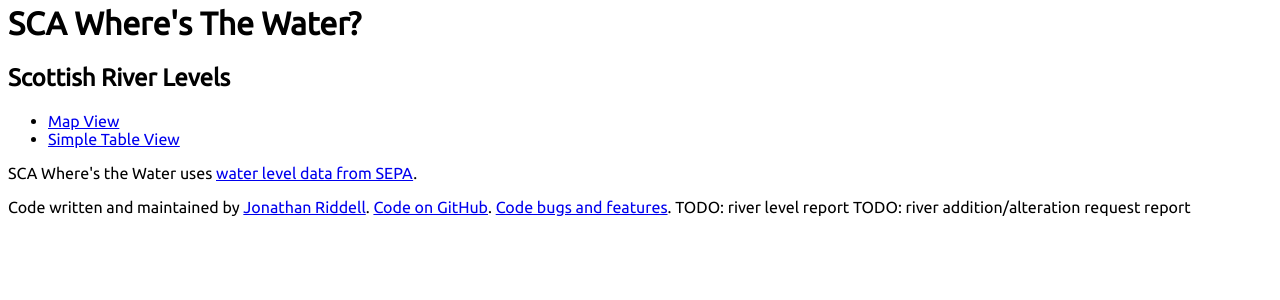
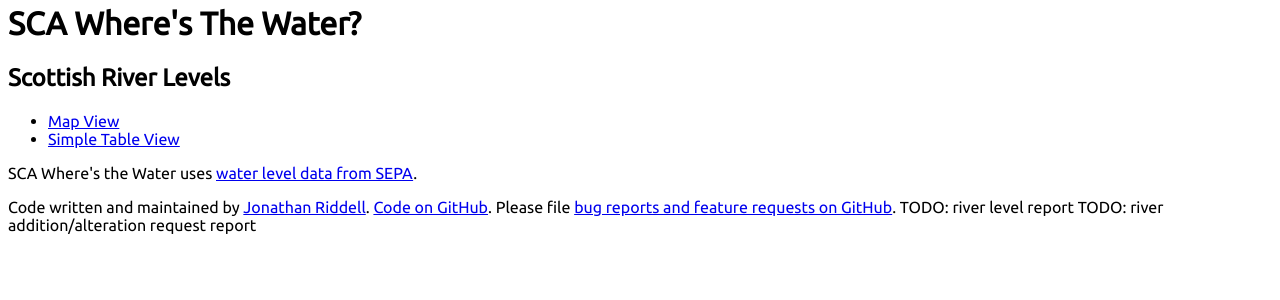
Before and after one commit to jriddell/wheres-the-water, a PHP site: page /index.php in a window 1280 px wide. Shown: the part 219-519 px from the top of the page. Run offline with PHP 8.4, Linux system fonts and the light colour scheme; some libraries are stand-ins or nearby versions.

Commit message:
prettify

```diff
--- a/common.php
+++ b/common.php
@@ -31,7 +31,7 @@ function footer() {
 <p>SCA Where's the Water uses <a href="
 <a href="http://apps.sepa.org.uk/waterlevels/">water level data from SEPA</a>.</p>
 
-<p>Code written and maintained by <a href="http://www.edinburghlinux.co.uk">Jonathan Riddell</a>. <a href="https://github.com/jriddell/wheres-the-water">Code on GitHub</a>.  <a href="https://github.com/jriddell/wheres-the-water/issues">Code bugs and features</a>.  TODO: river level report  TODO: river addition/alteration request report</p>
+<p>Code written and maintained by <a href="http://www.edinburghlinux.co.uk">Jonathan Riddell</a>. <a href="https://github.com/jriddell/wheres-the-water">Code on GitHub</a>.  Please file <a href="https://github.com/jriddell/wheres-the-water/issues">bug reports and feature requests on GitHub</a>.  TODO: river level report  TODO: river addition/alteration request report</p>
 
 </body>
 </html>
```
